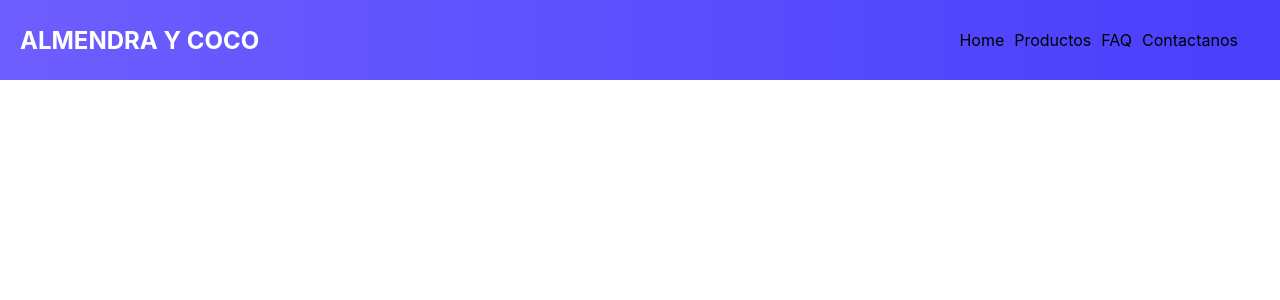
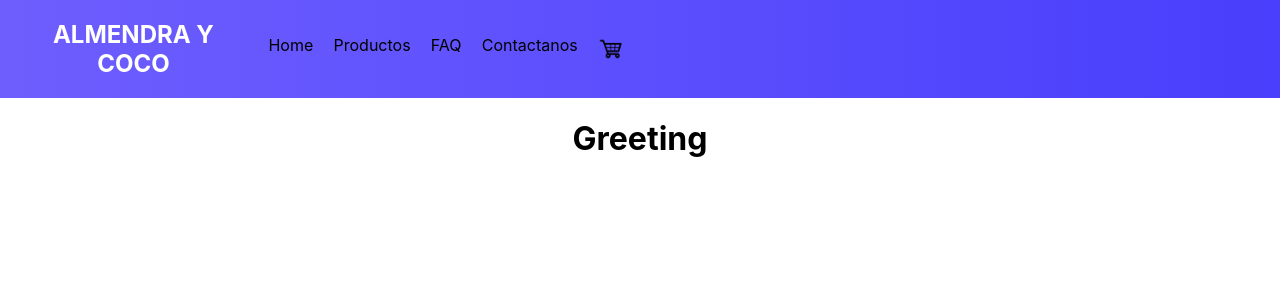
Before and after one commit to martoabra/almendraycoco-Abramowicz, a React (Create React App) app: page / in a window 1280 px wide. Shown: the top 300 px of the page. Built offline with nearby package versions, Linux system fonts and the light colour scheme.

Commit message:
Tarea 2 del curso

```diff
--- a/src/App.js
+++ b/src/App.js
@@ -1,11 +1,13 @@
 import React from 'react'
 import './App.css';
 import NavBar from './components/NavBar'
+import Greeting from './components/ItemListContainer'
 
 function App() {
   return (
     <div className="App">
         <NavBar/>
+        <Greeting></Greeting>
 
     </div>
   );
--- /dev/null
+++ b/src/components/CartWidget.js
@@ -0,0 +1,12 @@
+import React from 'react'
+import './NavBar.css'
+import carrito from '../assets/carrito.png'
+
+
+const Carrito = (props) => {
+    return (
+        <img src={carrito} alt="Carrito" className="NavBarCarrito"/>
+    );
+}
+
+export default Carrito
--- /dev/null
+++ b/src/components/ItemListContainer.js
@@ -0,0 +1,10 @@
+import React from "react";
+
+const Greeting = (props) => {
+    return (
+      <h1>Greeting</h1>
+    );
+}
+
+
+export default Greeting
--- a/src/components/NavBar.css
+++ b/src/components/NavBar.css
@@ -1,16 +1,19 @@
 .NavBarItems {
 background: linear-gradient(90deg,rgb(110,94,254)0%,rgba(73,63,252,1)100%);
-height: 80px;
+height: 20%;
 display: flex;
 justify-content: space-between;
 align-items: center;
-font: size 1.2rem;
+grid-column-start:end
 }
 
+.NavBarCarrito{
+    width: 4%;
+}
 .NavBarLogo{
     color: white;
     justify-self: start;
-    margin-left: 20px;
+    margin-left: 3%;
     cursor: pointer;
 }
 
@@ -18,8 +21,8 @@ font: size 1.2rem;
     list-style: none;
     display: grid;
 grid-template-columns: repeat(5,auto);
-grid-gap: 10px;
+grid-gap: 2%;
 text-align: center;
-justify-content: end;
-margin-right: 2rem;
+justify-content: end!important;
+grid-column-start:end!important;
 }
--- a/src/components/NavBar.js
+++ b/src/components/NavBar.js
@@ -1,6 +1,6 @@
 import React from 'react'
 import './NavBar.css'
-
+import Carrito from './CartWidget.js'
 function NavBar() {
     return (
         <nav className="NavBarItems">
@@ -10,6 +10,7 @@ function NavBar() {
             <li>Productos</li>
             <li>FAQ</li>
             <li>Contactanos</li>
+            <Carrito></Carrito>
         </ul>
         </nav>
     )
```
Also changed, not shown: src/assets/carrito.png (added).
